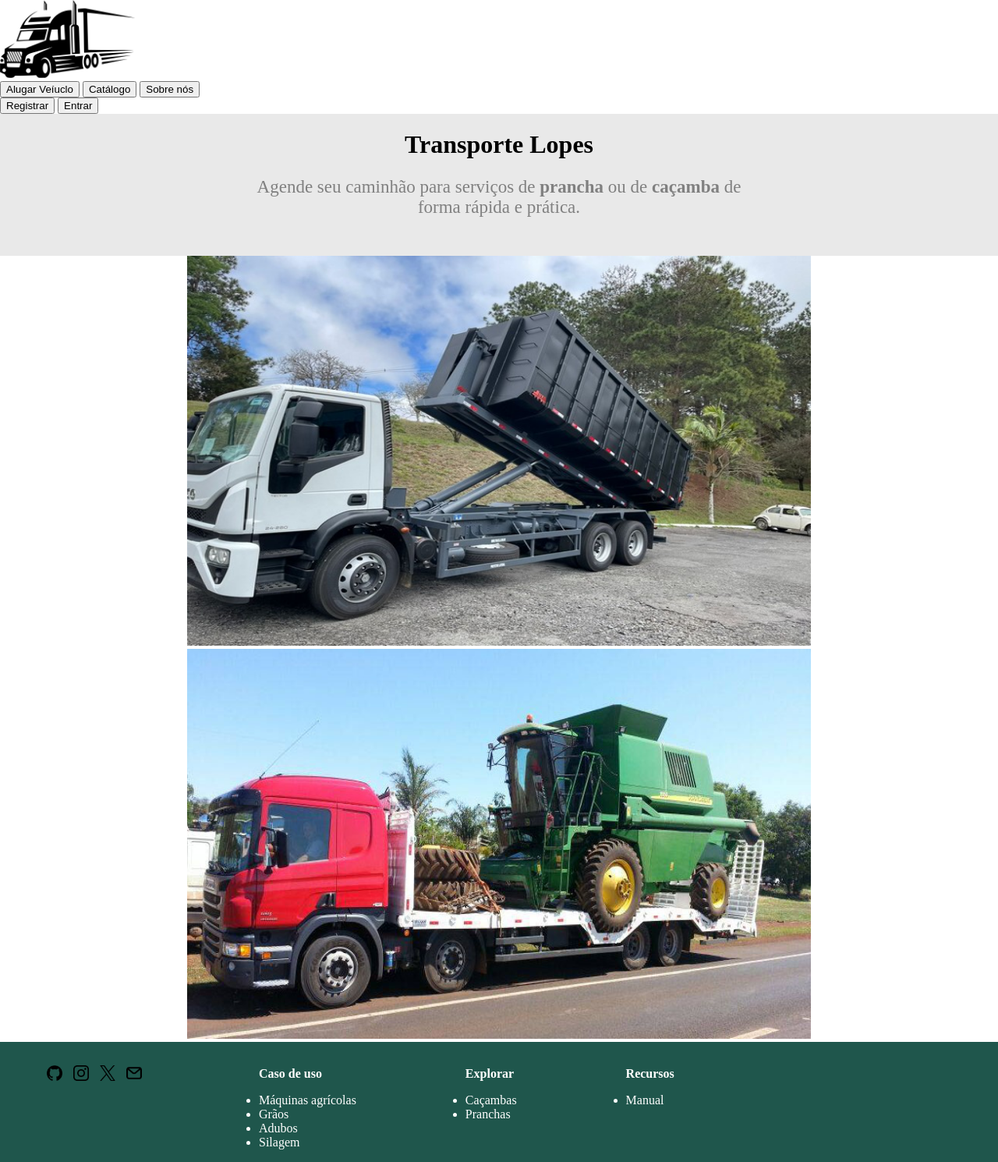
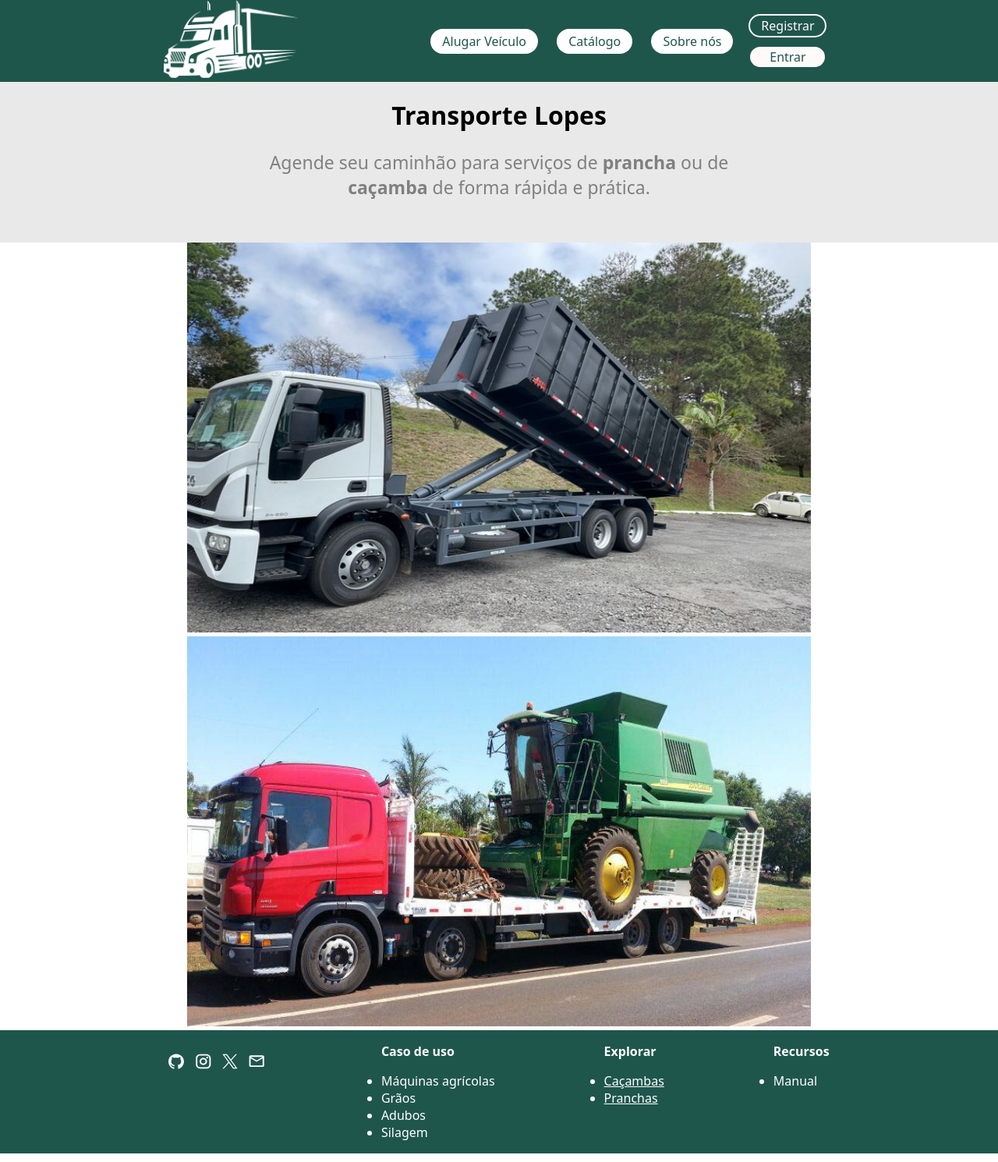
Before and after one commit to JoaoAugusto2020/transporte-lopes, a PHP site: page / in a window 1280 px wide. Shown: the whole page at 78% size. Run offline with PHP 8.4, Linux system fonts and the light colour scheme.

Commit message:
Add files via upload

```diff
--- a/css/estilo.css
+++ b/css/estilo.css
@@ -1,6 +1,85 @@
 *{
     box-sizing: border-box;
+    font-family: system-ui, -apple-system, BlinkMacSystemFont, 'Segoe UI', Roboto, Oxygen, Ubuntu, Cantarell, 'Open Sans', 'Helvetica Neue', sans-serif;
 }
+
+a {
+    color: white;
+}
+a:hover {
+    color: initial;
+    transition: 200ms;
+}
+
+header {
+    background-color: #1F564C;
+}
+
+#logotipo {
+    height: 100px;
+    margin-right: 10em;
+}
+
+nav {
+    display: flex;
+    align-items: center;
+    justify-content: center;
+    flex-wrap: nowrap;
+}
+
+.nav-link {
+    color: #1F564C;
+    text-decoration: none;
+    margin: 0px 10px;
+
+    padding: 5px 15px;
+    background-color: white;
+    border-radius: 25px;
+}
+.nav-link:hover {
+    color: white;
+    background-color: #0b4136;
+    transition: 200ms;
+}
+
+.autenticar {
+    display: flex;
+    align-items: center;
+    flex-flow: column wrap;
+    padding: 10px;
+}
+
+.registrar, .entrar {
+    width: 100px;
+    height: 30px;
+    margin: 5px 0px;
+    border: 0;
+    border-radius: 25px;
+    background: none;
+    font-size: medium;
+}
+.registrar {
+    background-color: #1F564C;
+    color: snow;
+    border: snow 2px solid;
+}
+.entrar {
+    background-color: snow;
+    color: #1F564C;
+    border: #1F564C 2px solid;
+}
+.registrar:hover {
+    background-color: snow;
+    color: #1F564C;
+    border: snow 2px solid;
+    transition: 200ms;
+}
+.entrar:hover {
+    color: white;
+    background-color: #0b4136;
+    transition: 200ms;
+}
+
 
 body{
     margin: 0;
@@ -42,8 +121,9 @@ body{
 }
 
 footer{
-    background: #1F564C;
+    background-color: #1F564C;
     display: flex;
+    justify-content: center;
     flex-flow: row;
 }
 
--- a/index.html
+++ b/index.html
@@ -4,25 +4,27 @@
     <meta charset="UTF-8">
     <meta name="viewport" content="width=device-width, initial-scale=1.0">
     <link rel="stylesheet" href="css/estilo.css">
+
+    <link rel="icon" type="image/x-icon" href="/imagens/logotipos/logotipo-branco.png">
     <title>Transporte Lopes</title>
 </head>
 <body>
     <!-- Cabeçalho -->
     <header>
+        <nav>
+            <a href="index.html"><img src="./imagens/logotipos/logotipo-branco.png" alt="logotipo" id="logotipo"></a>
+
             <div>
-            <a href="index.html"><img src="./imagens/logotipos/logotipo-preto.png" alt="logotipo" height="100"></a>
+                <a href="./paginas/alugar.html" class="nav-link">Alugar Veículo</a>
+                <a href="./paginas/catalogo.html" class="nav-link">Catálogo</a>
+                <a href="./paginas/sobre.html" class="nav-link">Sobre nós</a>
             </div>
-        <nav>
-            <a href="./paginas/alugar.html"><input type="button" value="Alugar Veíuclo"></a>
-            <a href="./paginas/catalogo.html"><input type="button" value="Catálogo"></a>
-            <a href="./paginas/sobre.html"><input type="button" value="Sobre nós"></a>
+
+            <div class="autenticar">
+                <a href="./paginas/autenticar/registrar.html"><button type="button" class="registrar">Registrar</button></a>
+                <a href="./paginas/autenticar/entrar.html"><button type="button" class="entrar">Entrar</button></a>
+            </div>
         </nav>
-
-        <!-- autenticar -->
-        <div>
-            <a href="./paginas/autenticar/registrar.html"><input type="button" value="Registrar"></a>
-            <a href="./paginas/autenticar/entrar.html"><input type="button" value="Entrar"></a>
-        </div>
     </header>
 
     <!-- Corpo -->
@@ -42,12 +44,13 @@
     <!-- Rodapé -->
     <footer>
         <div class="img-rodape">
-            <img src="imagens/github.png" style="margin-left: 60px;">
-            <img src="imagens/instagram.png">
-            <img src="imagens/twitter.png">
-            <img src="imagens/email.png">
+            <img src="imagens/icones/github.svg">
+            <img src="imagens/icones/instagram.svg">
+            <img src="imagens/icones/twitter.svg">
+            <img src="imagens/icones/email.svg">
         </div>
 
+        <div>
             <ul>
                 <p><b>Caso de uso</b> <br></p>
                 <li>Máquinas agrícolas</li>
@@ -55,17 +58,22 @@
                 <li>Adubos</li>
                 <li>Silagem</li>
             </ul>
+        </div>
 
+        <div>
             <ul>
                 <p><b>Explorar</b> <br></p>
-            <li>Caçambas</li>
-            <li>Pranchas</li>
+                <li><a href="./paginas/cacamba.html">Caçambas</a></li>
+                <li><a href="./paginas/prancha.html">Pranchas</a></li>
             </ul>
+        </div>
 
+        <div>
             <ul>
                 <p><b>Recursos</b> <br></p>
                 <li>Manual</li>
             </ul>
+        </div>
     </footer>
 </body>
 </html>
```
Also changed, not shown: imagens/icones/email.png (added), imagens/icones/email.svg (added), imagens/icones/github.png (added), imagens/icones/github.svg (added), imagens/icones/instagram.png (added), imagens/icones/instagram.svg (added), imagens/icones/twitter.png (added), imagens/icones/twitter.svg (added). Lines whose indentation alone changed are shown as unchanged.
